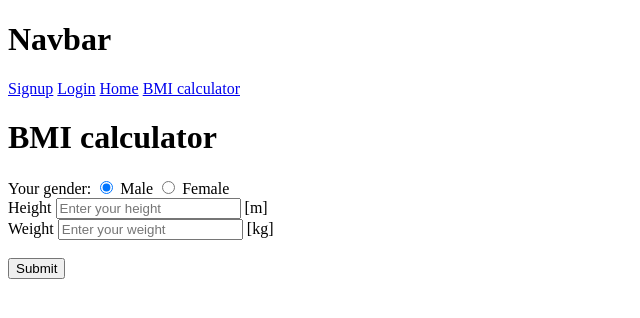
After one commit to Majkelll/Projekt-IO-BD, a Flask app: page /bmi in a window 1280 px wide. The commit adds this page. Shown: the top 318 px of the page, without its empty margins (0-640 px from the left). Run offline with Flask 2, Linux system fonts and the light colour scheme.

Commit message:
bmi calc tab

```diff
--- a/website/scripts/auth/signup/check_password.py
+++ b/website/scripts/auth/signup/check_password.py
@@ -21,7 +21,7 @@ def check_password(password):
     if numbers and re.search(r"\d", password) is None:
         return False
     # look for special characters
-    if special_characters and re.search(r"[ !#$%&'()*+,-./[\\\]^_`{|}~"+r'"]', password) is None:
+    if special_characters and re.search(r"[ !#$%@&'()*+,-./[\\\]^_`{|}~"+r'"]', password) is None:
         return False
 
     return True
--- /dev/null
+++ b/website/scripts/bmi/calculate_bmi.py
@@ -0,0 +1,2 @@
+def calculate_bmi(weight, height):
+    return round(weight/(height**2), 1)
--- /dev/null
+++ b/website/scripts/consts/bmi_stages.py
@@ -0,0 +1,5 @@
+UNDERWEIGHT = 'Twoje BMI wskazuje na niedowagę'
+NORMAL = 'Twoje BMI jest w normie'
+OVERWEIGHT = 'Twoje BMI wskazuje na nadwagę'
+OBESE = 'Twoje BMI wskazuje na otyłość'
+EXTREMELY_OBESE = 'Twoje BMI wskazuje na otyłość II stopnia'
--- a/website/scripts/consts/signup_messages.py
+++ b/website/scripts/consts/signup_messages.py
@@ -2,4 +2,5 @@ WRONG_EMAIL = "Nieprawidłowy email."
 WRONG_NAME = "Wpisz poprawne imię."
 DIFFERENT_PASSWORDS = "Wpisane hasła nie są identyczne."
 PASSWORD_TOO_WEAK = "Hasło musi składać się z co najmniej 8 znaków i musi zawierać: duże i małe litery, cyfry i znaki specjalne."
+BIRTHDATE_IN_FUTURE = "Data urodzenia musi być w przeszłości"
 ACCOUNT_CREATED = "Konto zostało utworzone. Możesz teraz się zalogować."
--- /dev/null
+++ b/website/templates/bmi/bmi.html
@@ -0,0 +1,43 @@
+{% extends "./navbar/navbar.html" %}
+
+{% block title%}
+BMI calculator
+{% endblock %}
+
+{% block extracss %}
+{% endblock %}
+
+{% block extrascript %}
+{% endblock%}
+
+{% block content %}
+<h1>BMI calculator</h1>
+<form method="POST">
+  {% if not current_user.is_authenticated %}
+    <div class="">
+      Your gender:
+      <input type="radio" class="" id="male" name="gender" value="m" checked>
+      <label for="male">Male</label>
+      <input type="radio" class="" id="female" name="gender" value="f">
+      <label for="female">Female</label>
+    </div>
+  {% endif %}
+
+  <div class="">
+    <label for="height">Height</label>
+    <input type="number" class="" id="height" name="height" step=".01" placeholder="Enter your height"> [m]
+  </div>
+  <div class="">
+    <label for="weight">Weight</label>
+    <input type="number" class="" id="weight" name="weight" step=".01" placeholder="Enter your weight"> [kg]
+  </div>
+  <br />
+  <button type="submit" class="">Submit</button>
+</form>
+
+{% if bmi %}
+<p>Your BMI: {{ bmi }}</p>
+<p>{{ summary }}</p>
+{% endif %}
+
+{% endblock %}
--- a/website/templates/navbar/navbar.html
+++ b/website/templates/navbar/navbar.html
@@ -14,6 +14,12 @@
   <a href="signup" class="">Signup</a>
   <a href="login" class="">Login</a>
   <a href="/" class="">Home</a>
+  <a href="bmi" class="">BMI calculator</a>
+
+  {% if current_user.is_authenticated %}
+    Witaj, {{ current_user.username }} [<a href="logout">Wyloguj</a>]
+  {% endif %}
+
   {% block content %} {% endblock%}
   {% block extrascript %} {% endblock%}
 </body>
--- a/website/views.py
+++ b/website/views.py
@@ -1,10 +1,13 @@
 from flask import Blueprint, render_template, request, redirect, url_for, flash
 from .models import User
 from . import db
-from flask_login import login_user
+from flask_login import login_user, current_user, logout_user
 from passlib.hash import sha256_crypt
+from datetime import datetime
 from website.scripts.auth.signup.validation import validate_data
 from website.scripts.consts.login_messages import *
+from website.scripts.bmi.calculate_bmi import calculate_bmi
+from website.scripts.bmi.bmi_summary import bmi_summary
 
 views = Blueprint("views", __name__)
 
@@ -14,6 +17,24 @@ def home():
     return render_template('./home/home.html')
 
 
+@views.route('/bmi', methods=['GET', 'POST'])
+def bmi():
+    bmi = None
+    bodytype_summary = None
+    if request.method == 'POST':
+        weight = float(request.form.get('weight'))
+        height = float(request.form.get('height'))
+        # if current_user.is_authenticated:
+        #     gender = current_user.gender
+        # else:
+        #     gender = request.form.get('gender')
+
+        bmi = calculate_bmi(weight, height)
+        bodytype_summary = bmi_summary(bmi)
+
+    return render_template('./bmi/bmi.html', bmi=bmi, summary=bodytype_summary)
+
+
 @views.route('/signup', methods=['GET', 'POST'])
 def sign_up():
     if request.method == 'POST':
@@ -21,14 +42,16 @@ def sign_up():
         email = request.form.get('email')
         first_name = request.form.get('firstName')
         passwords = [request.form.get('password1'), request.form.get('password2')]
+        birthdate = datetime.strptime(request.form.get('birthdate'), '%Y-%m-%d')
+        gender = request.form.get('gender')
 
-        validate = validate_data(email, first_name, passwords[0], passwords[1])
+        validate = validate_data(email, first_name, passwords[0], passwords[1], birthdate)
 
         if validate['status'] == 'error':
             flash(validate['content'], category=validate['status'])
         elif validate['status'] == 'success':
             hashed_password = sha256_crypt.encrypt(passwords[0])
-            new_user = User(email=email, username=first_name, password=hashed_password)
+            new_user = User(email=email, username=first_name, password=hashed_password, gender=gender, birthdate=birthdate)
             db.session.add(new_user)
             db.session.commit()
             flash(validate['content'], category=validate['status'])
@@ -53,3 +76,10 @@ def login():
             flash(WRONG_EMAIL, category="error")
 
     return render_template('./login/login.html')
+
+
+@views.route('/logout', methods=['GET', 'POST'])
+def logout():
+    if current_user.is_authenticated:
+        logout_user()
+    return redirect('/login')
```
Also changed, not shown: website/models.py (+10 -0 lines), website/scripts/auth/signup/validation.py (+9 -1 lines), website/scripts/bmi/bmi_summary.py (added, +14 -0 lines), website/templates/signup/signup.html (+12 -1 lines), website/database.db (deleted).
